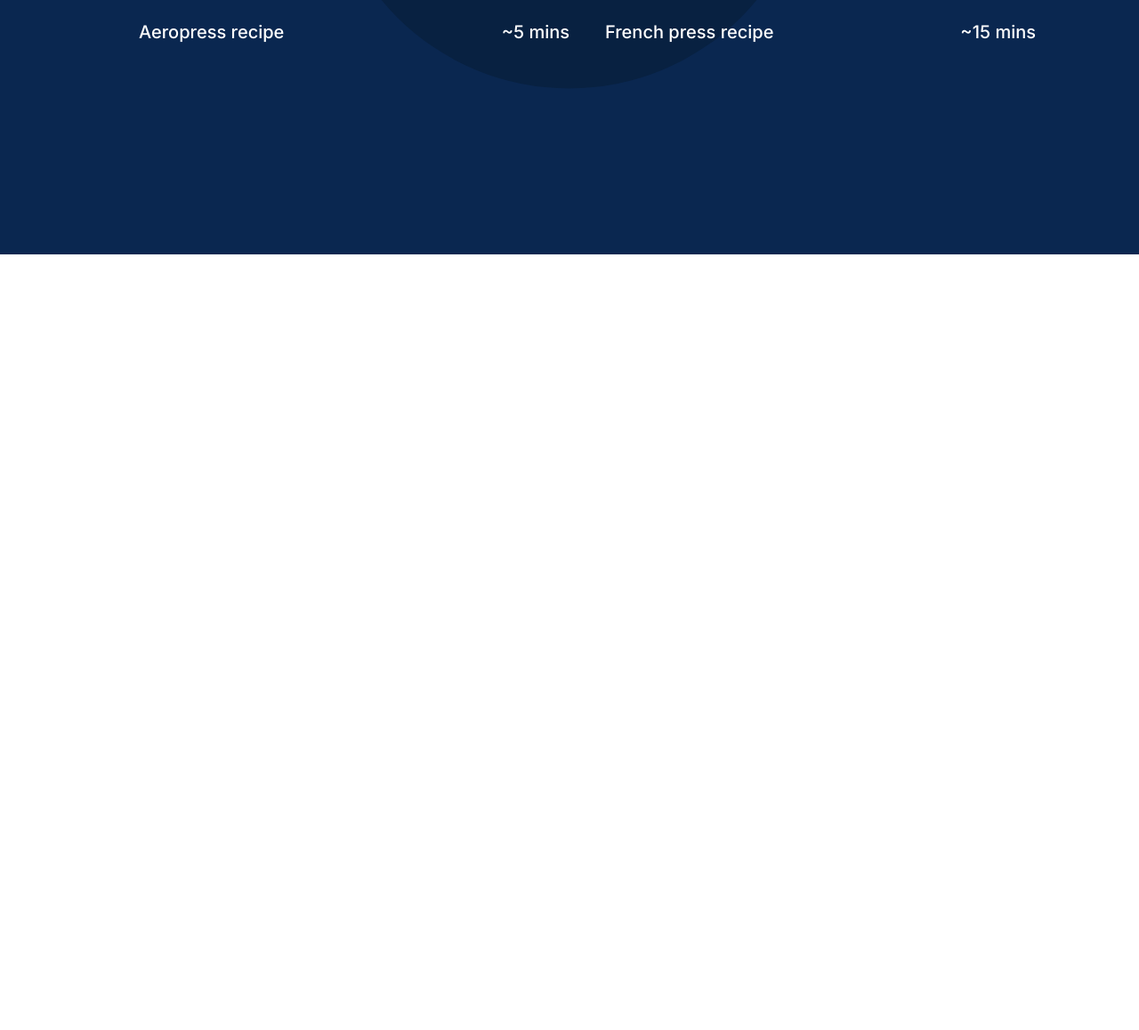
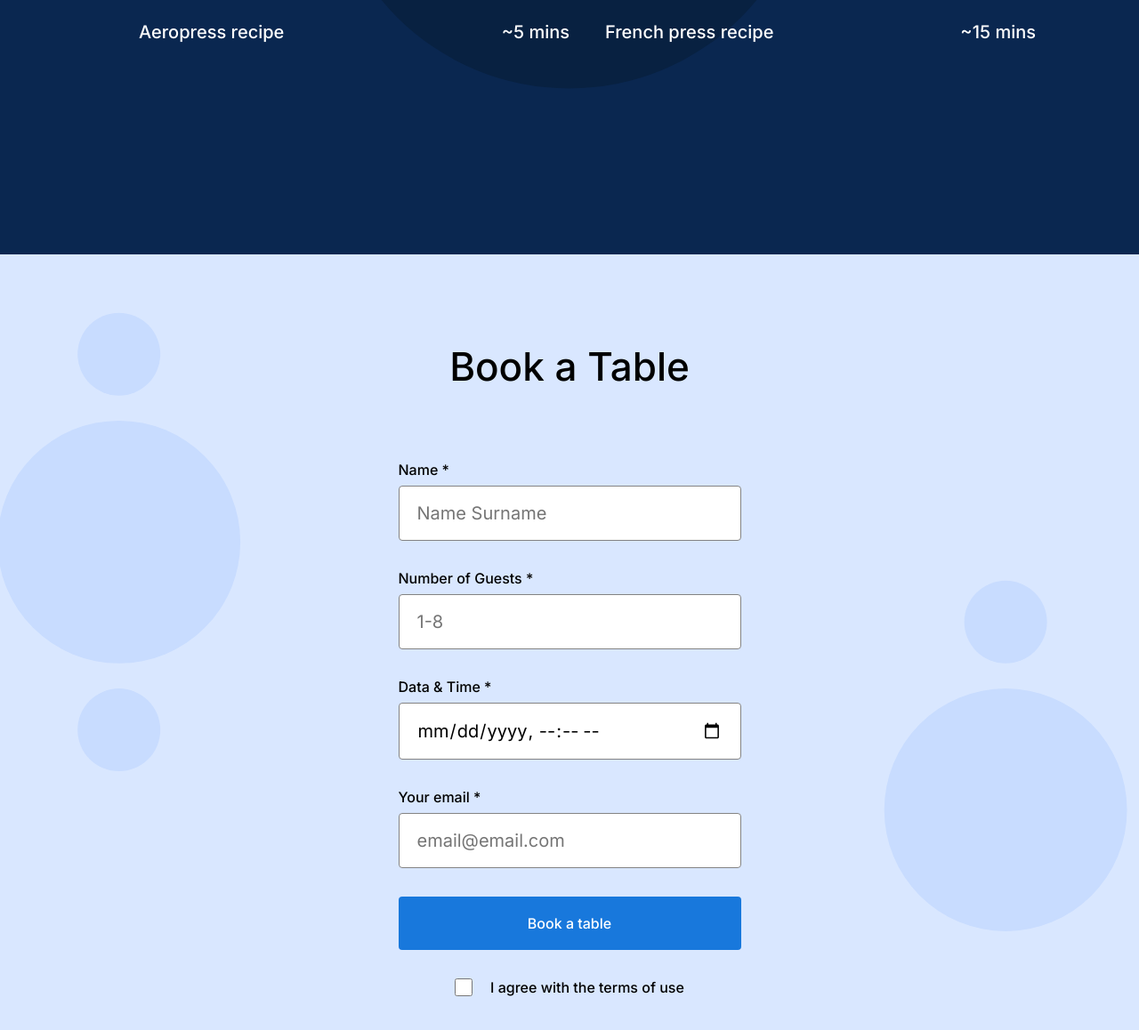
Before and after one commit to AndersonConne/se_project_coffeeshop, a plain HTML site: page index.html in a window 1280 px wide. Shown: the part 1376-2534 px from the top of the page at 89% size. Before the commit the page ends 1662 px from the top, so only its background shows below. Drawn offline with Linux system fonts and the light colour scheme.

Commit message:
Added the Book a table section

```diff
--- a/index.html
+++ b/index.html
@@ -101,7 +101,59 @@
             </li>
           </ul>
         </section>
-        <section class="reservation" id="reservation"></section>
+        <section class="reservation" id="reservation">
+          <h2 class="reservation__title">Book a Table</h2>
+          <form class="reservation__form form">
+            <fieldset class="form__fieldset">
+              <label for="name" class="form__label"
+                >Name *
+                <input
+                  class="form__input"
+                  type="text"
+                  placeholder="Name Surname"
+                  id="name"
+                  required
+                />
+              </label>
+              <label for="number" class="form__label">
+                Number of Guests *
+                <input
+                  type="number"
+                  class="form__input"
+                  placeholder="1-8"
+                  min="1"
+                  max="8"
+                  id="number"
+                  required
+                />
+              </label>
+              <label for="date" class="form__label">
+                Data & Time *
+                <input
+                  type="datetime-local"
+                  class="form__input"
+                  id="date"
+                  required
+                />
+              </label>
+              <label for="email" class="form__label">
+                Your email *
+                <input
+                  type="email"
+                  class="form__input"
+                  placeholder="email@email.com"
+                  id="email"
+                  required
+                />
+              </label>
+            </fieldset>
+            <button type="submit" class="form__button">Book a table</button>
+            <label for="checkbox" class="form__label form__label_type_checkbox">
+              <input id="checkbox" class="form__checkbox" type="checkbox" />
+              I agree with the terms of use
+            </label>
+          </form>
+        </section>
         <section class="menu" id="menu"></section>
         <section class="about" id="about"></section>
       </main>
--- a/pages/index.css
+++ b/pages/index.css
@@ -141,3 +141,85 @@
   width: 480px;
   height: 273px;
 }
+
+.reservation {
+  background-color: #d9e7ff;
+  background-image: url("../images/background_reservation.svg");
+  background-repeat: no-repeat;
+  background-size: cover;
+  background-position: center;
+  padding-top: 100px;
+  padding-bottom: 120px;
+}
+
+.reservation__title {
+  margin-bottom: 80px;
+  margin-top: 0;
+  text-align: center;
+  font-weight: 500;
+  font-size: 44px;
+  line-height: 52px;
+}
+
+.form {
+  max-width: 385px;
+}
+
+.form__fieldset {
+  margin: 0;
+  padding: 0;
+  border: none;
+}
+
+.form__label {
+  font-weight: 500;
+  font-size: 16px;
+  line-height: 20px;
+}
+
+.form__input {
+  display: block;
+  width: 100%;
+  box-sizing: border-box;
+  padding: 15px 20px;
+  margin: 8px 0 32px;
+  border: 1px solid #838383;
+  border-radius: 4px;
+  font-size: 20px;
+  line-height: 30px;
+}
+
+.reservation__form {
+  margin: 0 auto;
+}
+
+.form__button {
+  font-size: 16px;
+  line-height: 20px;
+  font-weight: 500;
+  color: white;
+  background-color: #1878dc;
+  width: 100%;
+  border: none;
+  border-radius: 4px;
+  padding: 20px 0;
+  margin-bottom: 32px;
+  transition: 0.3s ease-in;
+}
+
+.form__button:hover {
+  background-color: #3f96f3;
+  cursor: pointer;
+}
+
+.form__checkbox {
+  border-radius: 2px;
+  width: 20px;
+  height: 20px;
+}
+
+.form__label_type_checkbox {
+  display: flex;
+  justify-content: center;
+  gap: 20px;
+}
```
